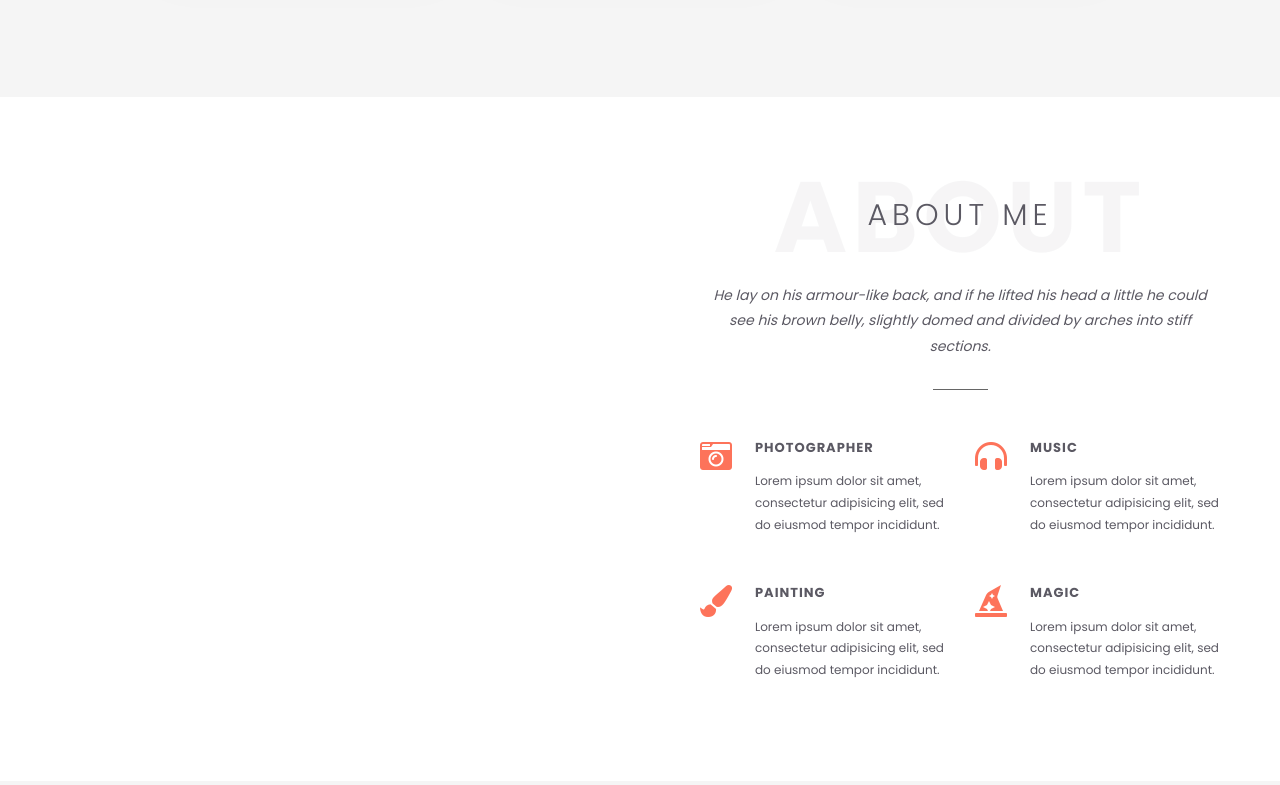
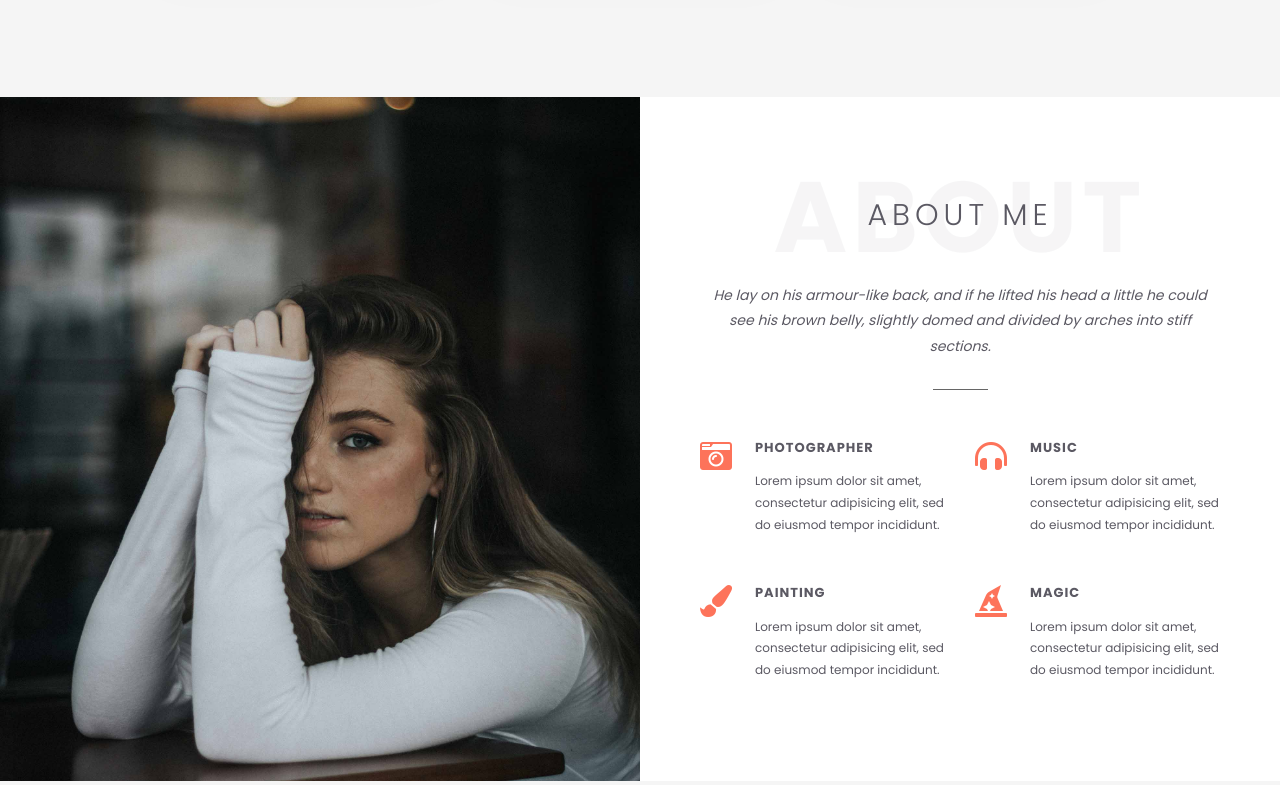
Before and after one commit to huynhthiailinh/xcent, a plain HTML site: page index.html in a window 1280 px wide. Shown: the part 2902-3687 px from the top of the page. Drawn offline with Linux system fonts and the light colour scheme; a web font is replaced by a local one.

Commit message:
hotfix: change image link

```diff
--- a/assets/css/style.css
+++ b/assets/css/style.css
@@ -531,7 +531,7 @@ html {
 #about .side-image {
   position: absolute;
   padding: 0 15px;
-  background-image: url(assets/images/about.jpg);
+  background-image: url(../images/about.jpg);
   background-size: cover;
   background-position: center;
   float: left;
```
